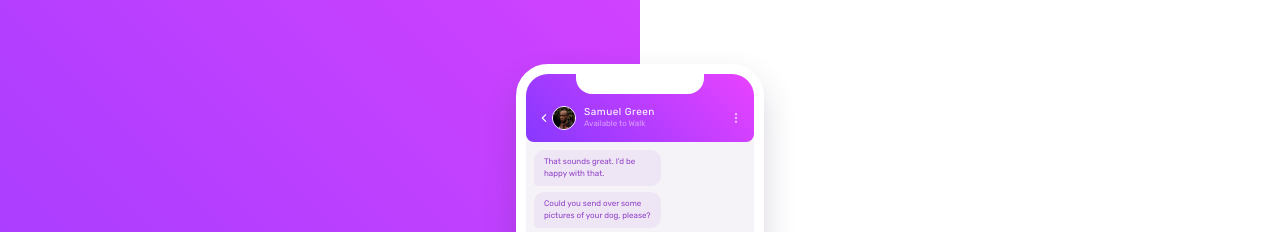
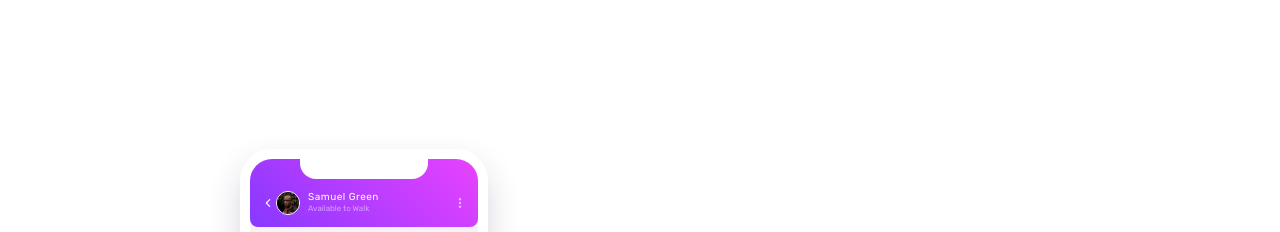
Before and after one commit to hesam-fattahi/chat-app-illustration, a plain HTML site: page index.html in a window 1280 px wide. Shown: the top 232 px of the page. Drawn offline with nearby package versions, Linux system fonts and the light colour scheme.

Commit message:
desktop version fix

```diff
--- a/css/_app.scss
+++ b/css/_app.scss
@@ -1,6 +1,6 @@
 .app {
+  flex: 1 0 15.5rem;
   max-width: 15.5rem;
-  margin: 0 auto;
   border: 0.625rem solid $color-white;
   border-radius: 2rem;
   box-shadow: 0 1rem 2rem rgba(62, 39, 83, 0.2);
--- a/css/_page.scss
+++ b/css/_page.scss
@@ -1,30 +1,16 @@
 body {
   background-color: $color-white;
-
-  &::before {
-    content: "";
-    width: 100%;
-    height: 55%;
-    border-radius: 0 0 17rem 0;
-    background: linear-gradient(
-      45deg,
-      hsl(264, 100%, 61%),
-      hsl(285, 100%, 63%)
-    );
-    position: absolute;
-    top: 0;
-    left: 0;
-    transform: translateX(-50%);
-    z-index: -1;
-  }
 }
 
 .container {
   z-index: 2;
   display: flex;
   flex-direction: column-reverse;
+  align-items: center;
   gap: 3.75rem;
   padding: 4rem 2.25rem;
+  max-width: 30rem;
+  margin: 0 auto;
 }
 
 .description {
@@ -42,3 +28,18 @@ body {
     color: hsl(270, 7%, 64%);
   }
 }
+
+@media (min-width: 50em) {
+  .container {
+    height: 100%;
+    max-width: 64rem;
+    padding: 0 3rem;
+    padding-left: clamp(3rem, -13rem + 25vw, 9.5rem);
+    gap: clamp(4rem, -1rem + 10vw, 8rem);
+    flex-direction: row-reverse;
+  }
+
+  .description {
+    text-align: left;
+  }
+}
```
Also changed, not shown: css/main.css, 1 other file.
